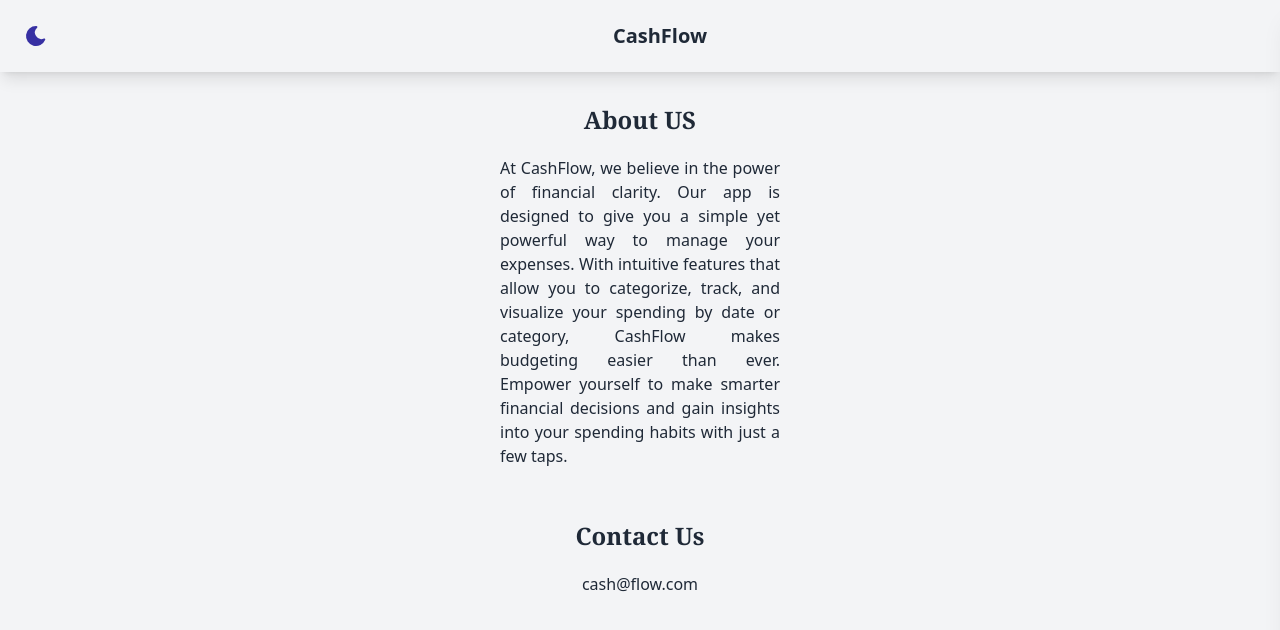
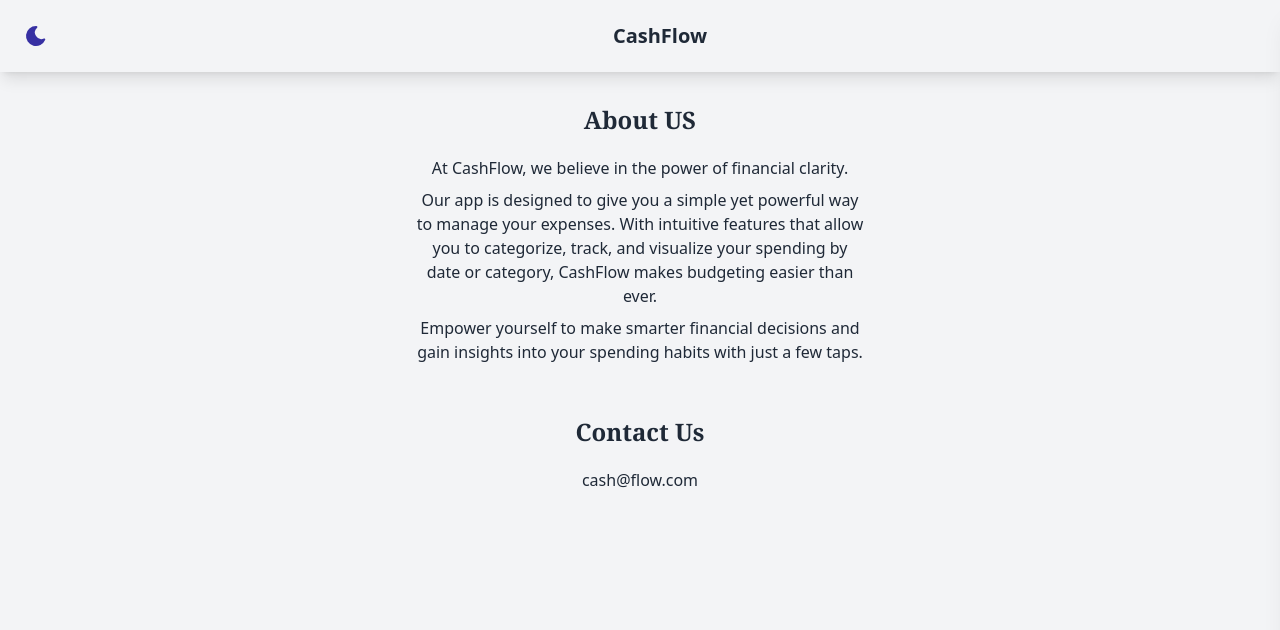
Before and after one commit to hugotonette/finance-manager, a React (Vite) app: page /about in a window 1280 px wide. Shown: the top 630 px of the page. Built offline with nearby package versions, Linux system fonts and the light colour scheme.

Commit message:
formatting on about section

```diff
--- a/src/components/About.tsx
+++ b/src/components/About.tsx
@@ -1,17 +1,21 @@
 const About = () => {
   return (
     <>
-      <div className="flex flex-col justify-center items-center gap-5 mx-auto pt-8 px-5 h-5/6 max-w-xs text-gray-800 dark:text-gray-100">
+      <div className="flex flex-col justify-center items-center gap-5 mx-auto pt-8 px-8 h-5/6 max-w-lg text-gray-800 dark:text-gray-100">
         <h1 className="font-serif font-bold text-2xl">About US</h1>
-        <p className="text-justify">
-          At CashFlow, we believe in the power of financial clarity. Our app is
-          designed to give you a simple yet powerful way to manage your
-          expenses. With intuitive features that allow you to categorize, track,
-          and visualize your spending by date or category, CashFlow makes
-          budgeting easier than ever. Empower yourself to make smarter financial
-          decisions and gain insights into your spending habits with just a few
-          taps.
-        </p>
+        <span className="text-center space-y-2">
+          <p>At CashFlow, we believe in the power of financial clarity.</p>
+          <p>
+            Our app is designed to give you a simple yet powerful way to manage
+            your expenses. With intuitive features that allow you to categorize,
+            track, and visualize your spending by date or category, CashFlow
+            makes budgeting easier than ever.
+          </p>
+          <p>
+            Empower yourself to make smarter financial decisions and gain
+            insights into your spending habits with just a few taps.
+          </p>
+        </span>
         <h1 className="font-serif font-bold text-2xl pt-8">Contact Us</h1>
         <p>cash@flow.com</p>
       </div>
```
